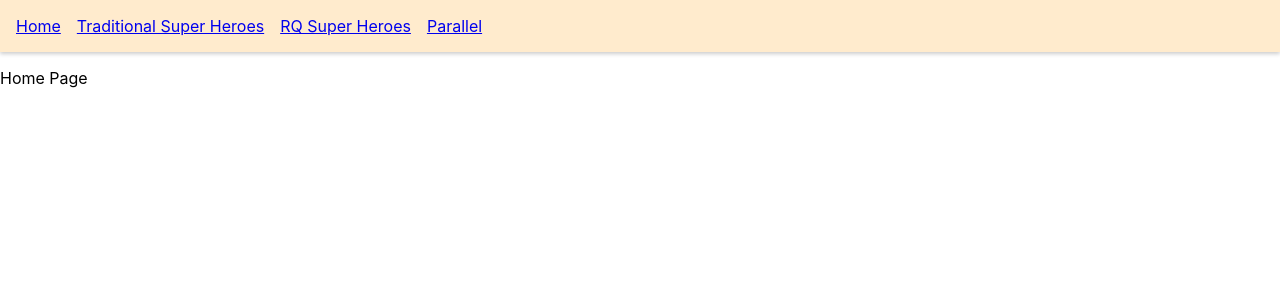
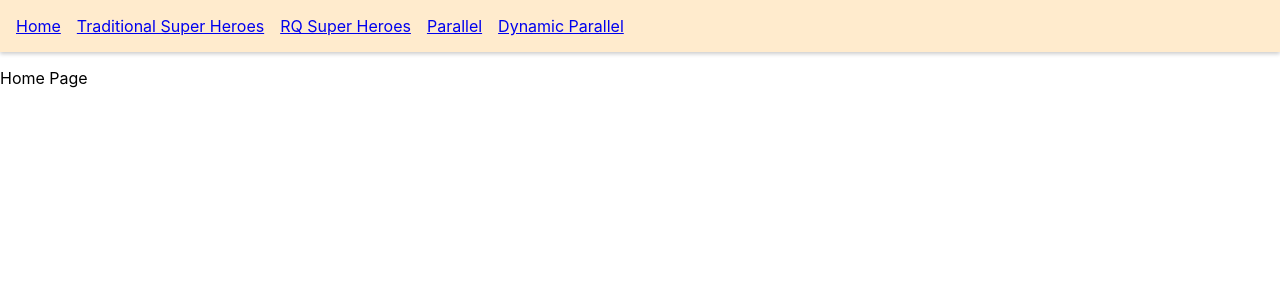
Before and after one commit to danlidennydeng/react-query-gopinav, a React (Create React App) app: page / in a window 1280 px wide. Shown: the top 300 px of the page. Built offline with nearby package versions, Linux system fonts and the light colour scheme.

Commit message:
Lesson 16, Dynamic Parallel Queries

```diff
--- a/src/App.js
+++ b/src/App.js
@@ -7,6 +7,7 @@ import { RQSuperHeroesPage } from './components/RQSuperHeroes.page';
 import { HomePage } from './components/Home.page';
 import { RQSuperHeroPage } from './components/RQSuperHero.page';
 import { ParallelQueriesPage } from './components/ParallelQueries.page';
+import { DynamicParallelPage } from './components/DynamicParallel.page';
 
 const queryClient = new QueryClient()
 
@@ -30,10 +31,17 @@ function App() {
             <li>
               <Link to='/rq-parallel'>Parallel</Link>
             </li>
+
+            <li>
+              <Link to='/rq-dynamic-parallel'>Dynamic Parallel</Link>
+            </li>
           </ul>
         </nav>
 
         <Switch>
+          <Route path='/rq-dynamic-parallel'>
+            <DynamicParallelPage heroIds={[1, 3]} />
+          </Route>
 
           <Route path='/rq-parallel'>
             <ParallelQueriesPage />
--- /dev/null
+++ b/src/components/DynamicParallel.page.js
@@ -0,0 +1,28 @@
+import { useQueries } from 'react-query'
+import axios from 'axios'
+
+const fetchSuperHero = (heroId) => {
+  return axios.get(`http://localhost:4000/superheroes/${heroId}`)
+}
+
+export const DynamicParallelPage = ({ heroIds }) => {
+
+  const queryResults = useQueries(
+    heroIds.map((id) => {
+      return {
+        queryKey: ['super-hero', id],
+        queryFn: () => fetchSuperHero(id),
+      }
+    })
+  )
+
+  console.log({ queryResults })
+
+  return (
+
+    <>
+      Dynamic Parallel Page
+
+    </>
+  )
+}
```
Also changed, not shown: 1 other file (tests, documents, lock files or other folders).
